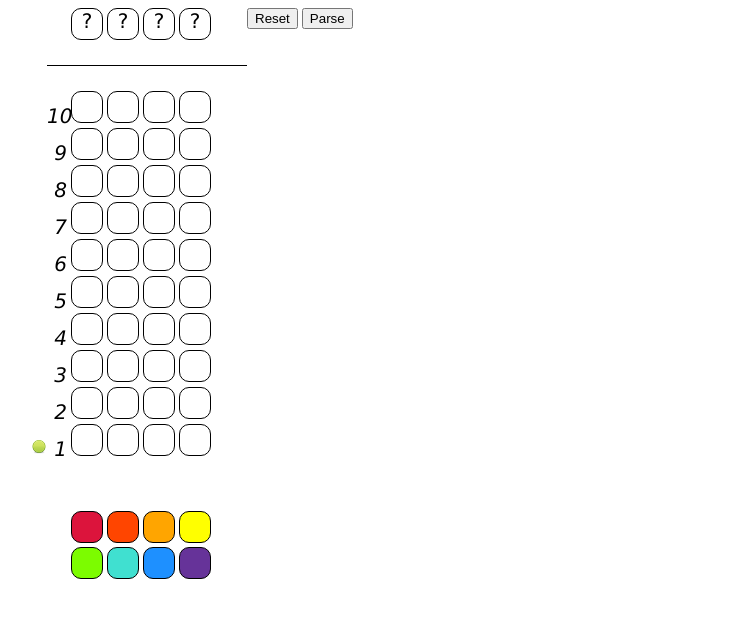
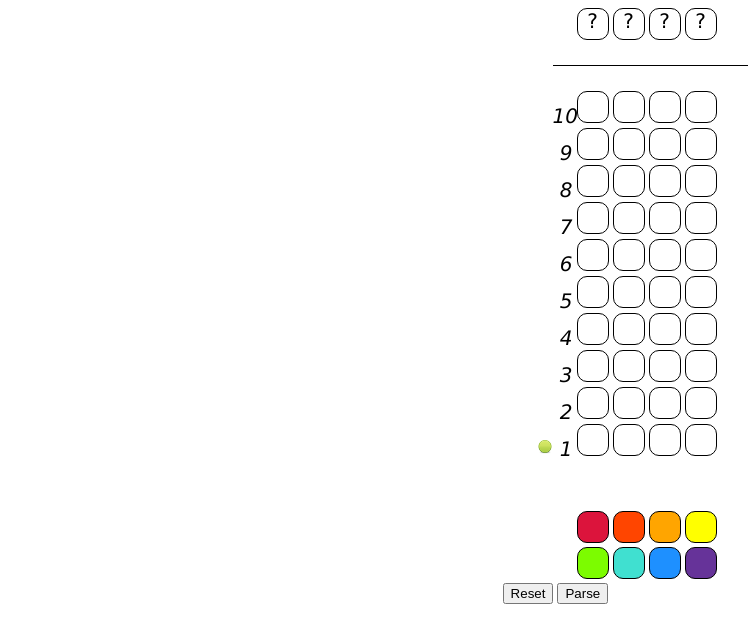
Before and after one commit to mdrue/mastermind, a Flask app: page / in a window 1280 px wide. Shown: the top 643 px of the page, without its empty margins (11-759 px from the left). Run offline with Flask 2, Linux system fonts and the light colour scheme.

Commit message:
pointer, zooming player tokens, shadowed player tokens on hover, align center

```diff
--- a/static/css/style.css
+++ b/static/css/style.css
@@ -12,6 +12,7 @@
 
 #selectable-colors {
     margin-top: 50px;
+
 }
 
 #player-color-choice-0-0 {
@@ -116,5 +117,11 @@
 .player:hover {
     width: 40px;
     height: 40px;
-    box-shadow: black;
+    box-shadow: 0 0 10px black;
 }
+
+#big-container {
+    margin-left: auto;
+    margin-right: auto;
+    width: 20%;
+}
--- a/templates/index.html
+++ b/templates/index.html
@@ -7,6 +7,7 @@
     <script src="/static/js/game.js" defer></script>
 </head>
 <body>
+    <div id="big-container">
         <div id="side"></div>
         <div id="container">
             <div id="guessed-colors">
@@ -52,5 +53,6 @@
             <button id="reset">Reset</button>
             <button id="parse">Parse</button>
         </div>
+    </div>
 </body>
 </html>
```
Lines whose indentation alone changed are shown as unchanged.
